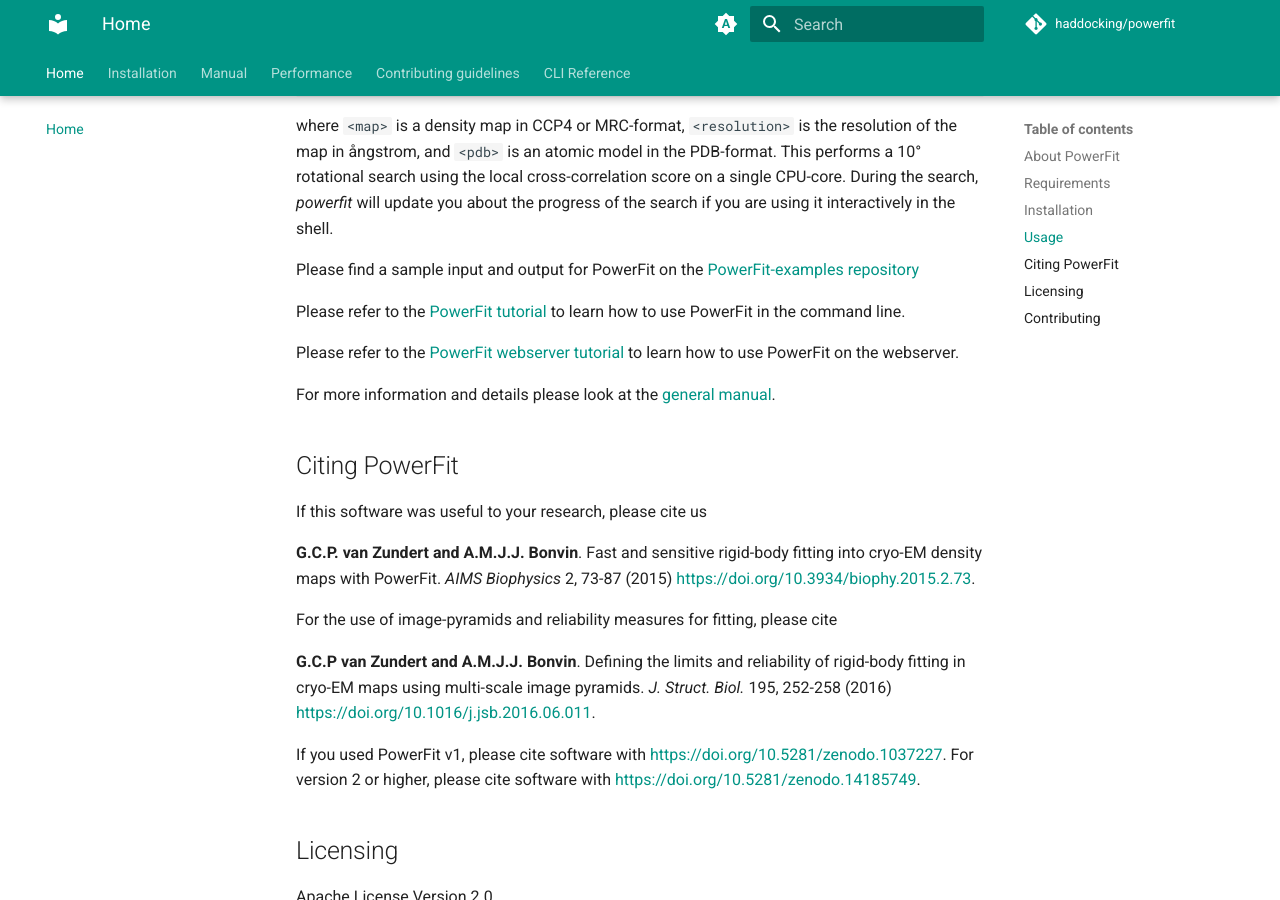
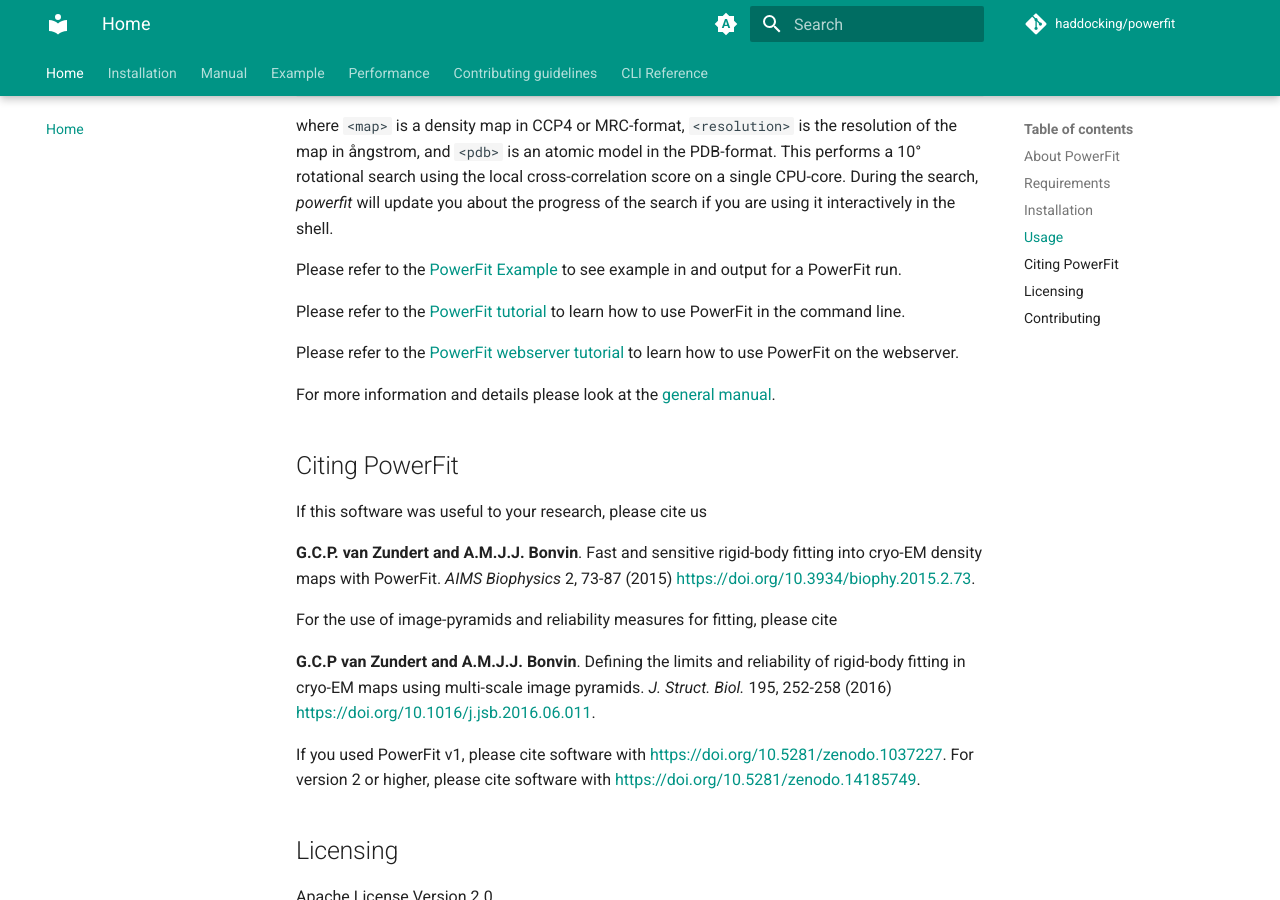
Before and after one commit to haddocking/powerfit, an MkDocs documentation site: the page built from docs/README.md, in a window 1280 px wide and 900 px high, scrolled down 1995 px. Built offline with MkDocs 1.6.1 and Material for MkDocs 9.7.7, drawn with Linux system fonts in a browser that asks for light colours; a script that is not in the unit is left out; comment, search, counter and statistics services are not loaded.

Commit message:
added example page

```diff
--- a/README.md
+++ b/README.md
@@ -68,7 +68,7 @@
 will update you about the progress of the search if you are using it
 interactively in the shell.
 
-Please find a sample input and output for PowerFit on the [PowerFit-examples repository](https://github.com/haddocking/powerfit-examples)
+Please refer to the [PowerFit Example](https://bonvinlab.org/powerfit/example.html) to see example in and output for a PowerFit run.
 
 Please refer to the [PowerFit tutorial](https://www.bonvinlab.org/education/Others/powerfit/) to learn how to use PowerFit in the command line.
 
--- a/mkdocs.yml
+++ b/mkdocs.yml
@@ -76,6 +76,7 @@
   - Home: README.md
   - Installation: installation.md
   - Manual: manual.md
+  - Example: example.md
   - Performance: performance.md
   - Contributing guidelines: CONTRIBUTING.md
   - CLI Reference: cli.md
```
Also changed, not shown: docs/example.md (added).
